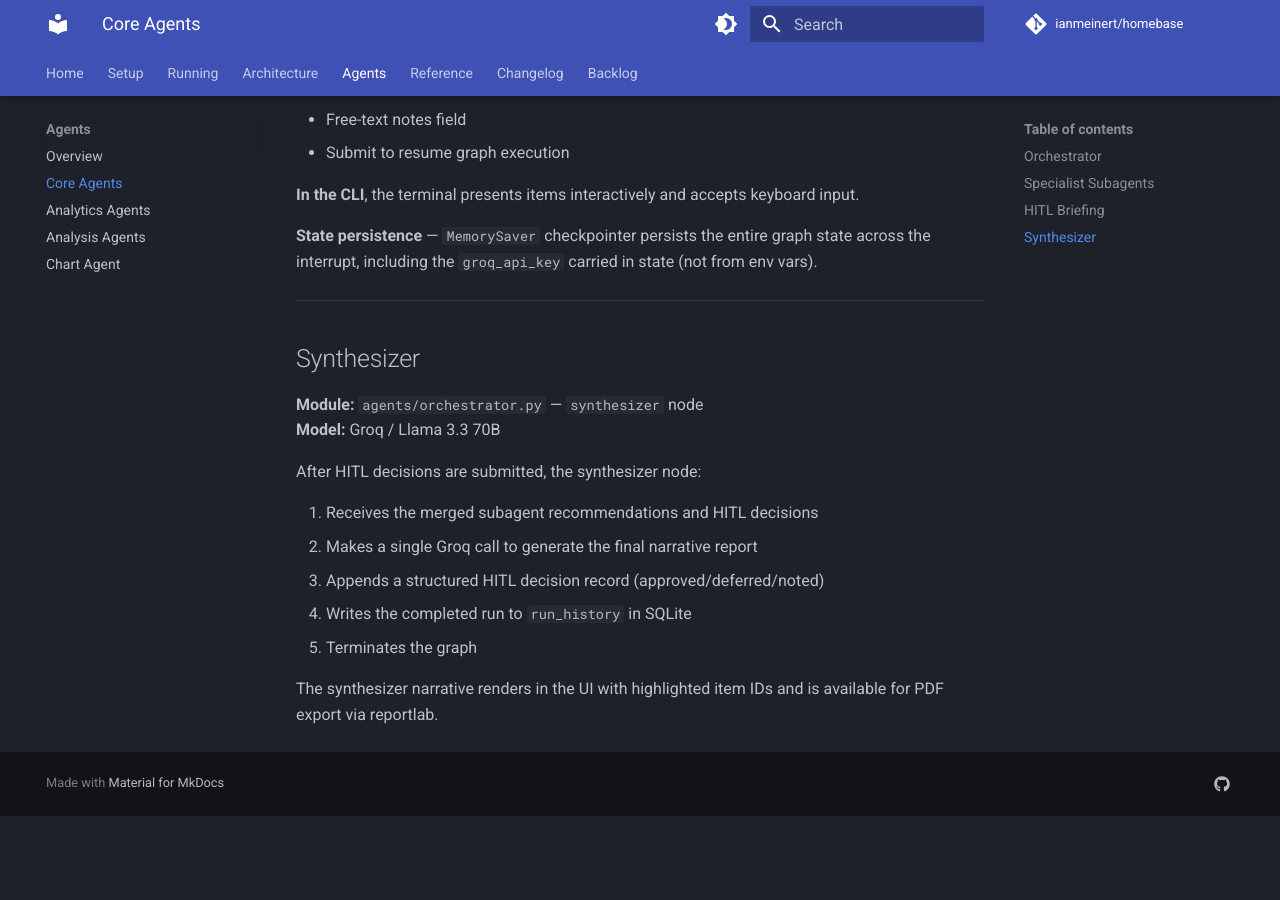
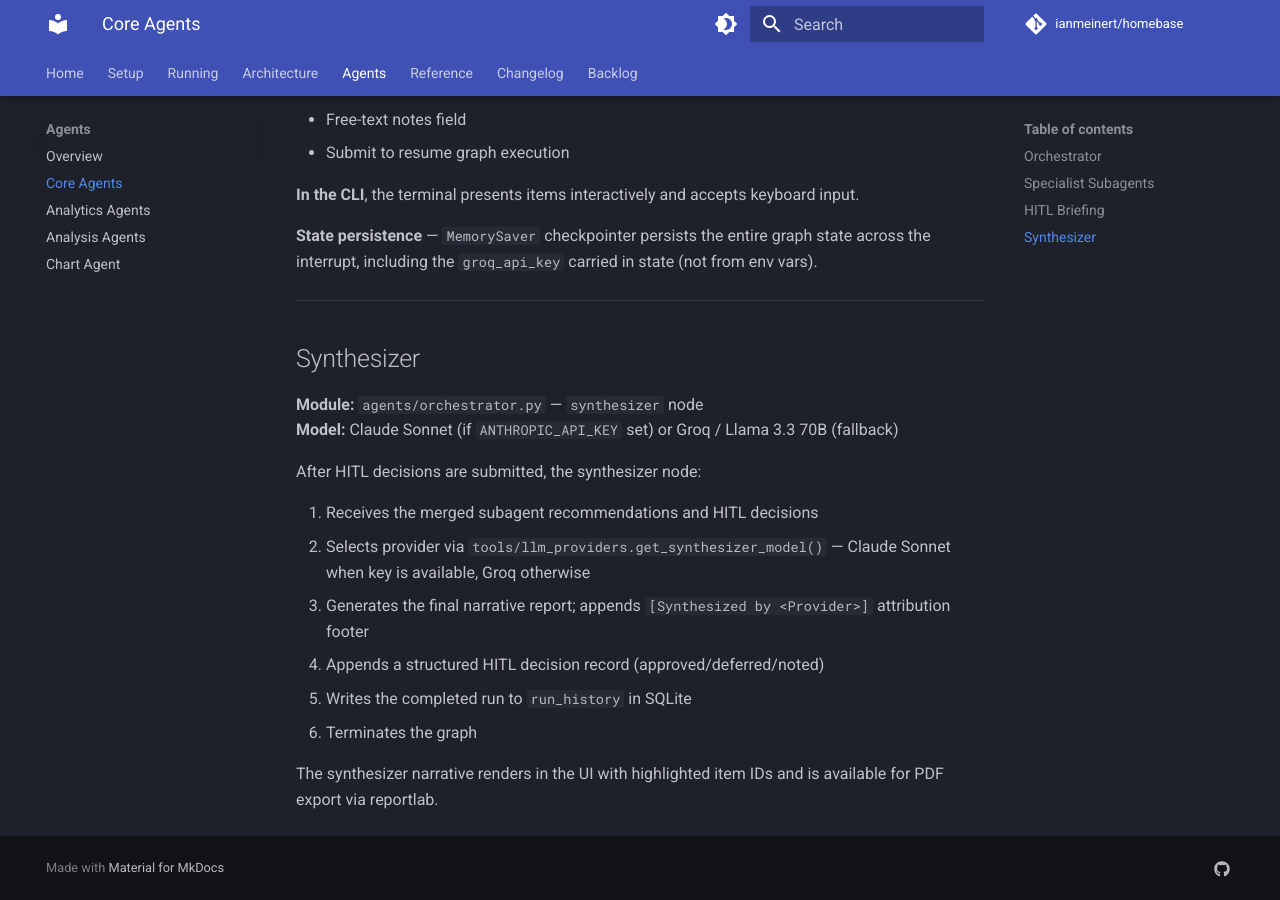
Before and after one commit to ianmeinert/homebase, an MkDocs documentation site: the page built from docs/agents/core.md, in a window 1280 px wide and 900 px high, scrolled down 1828 px. Built offline with MkDocs 1.6.1 and Material for MkDocs 9.7.7, drawn with Linux system fonts in a browser that asks for light colours; comment, search, counter and statistics services are not loaded; before the commit the page ends 2644 px from its top, so only the background shows below that.

Commit message:
chore: Update the docs

```diff
--- a/docs/agents/core.md
+++ b/docs/agents/core.md
@@ -77,15 +77,16 @@ across the interrupt, including the `groq_api_key` carried in state (not from en
 ## Synthesizer
 
 **Module:** `agents/orchestrator.py` — `synthesizer` node
-**Model:** Groq / Llama 3.3 70B
+**Model:** Claude Sonnet (if `ANTHROPIC_API_KEY` set) or Groq / Llama 3.3 70B (fallback)
 
 After HITL decisions are submitted, the synthesizer node:
 
 1. Receives the merged subagent recommendations and HITL decisions
-2. Makes a single Groq call to generate the final narrative report
-3. Appends a structured HITL decision record (approved/deferred/noted)
-4. Writes the completed run to `run_history` in SQLite
-5. Terminates the graph
+2. Selects provider via `tools/llm_providers.get_synthesizer_model()` — Claude Sonnet when key is available, Groq otherwise
+3. Generates the final narrative report; appends `[Synthesized by <Provider>]` attribution footer
+4. Appends a structured HITL decision record (approved/deferred/noted)
+5. Writes the completed run to `run_history` in SQLite
+6. Terminates the graph
 
 The synthesizer narrative renders in the UI with highlighted item IDs and is available
 for PDF export via reportlab.
--- a/mkdocs.yml
+++ b/mkdocs.yml
@@ -1,6 +1,6 @@
 site_name: HOMEBASE
 
-site_description: Multi-Agent Home Management System — LangGraph + Groq + Gemini
+site_description: Multi-Agent Home Management System — LangGraph + Groq + Gemini + Anthropic
 site_url: https://ianmeinert.github.io/homebase/
 repo_url: https://github.com/ianmeinert/homebase
 repo_name: ianmeinert/homebase
```
Also changed, not shown: README.md (+6 -6 lines), docs/architecture/index.md (+3 -2 lines), docs/index.md (+2 -2 lines), docs/reference/enterprise.md (+1 -0 lines), docs/running.md (+2 -1 lines).
